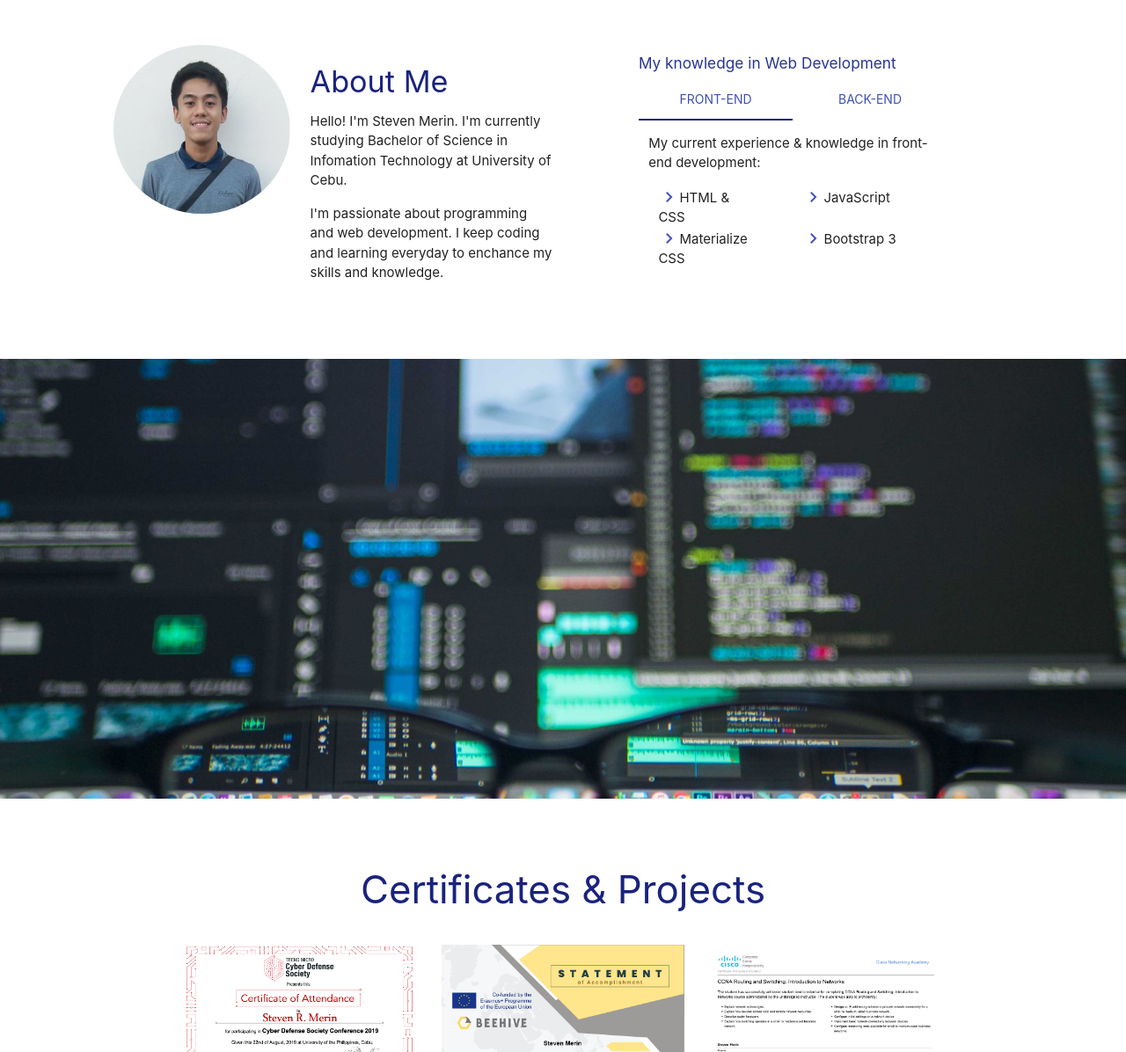
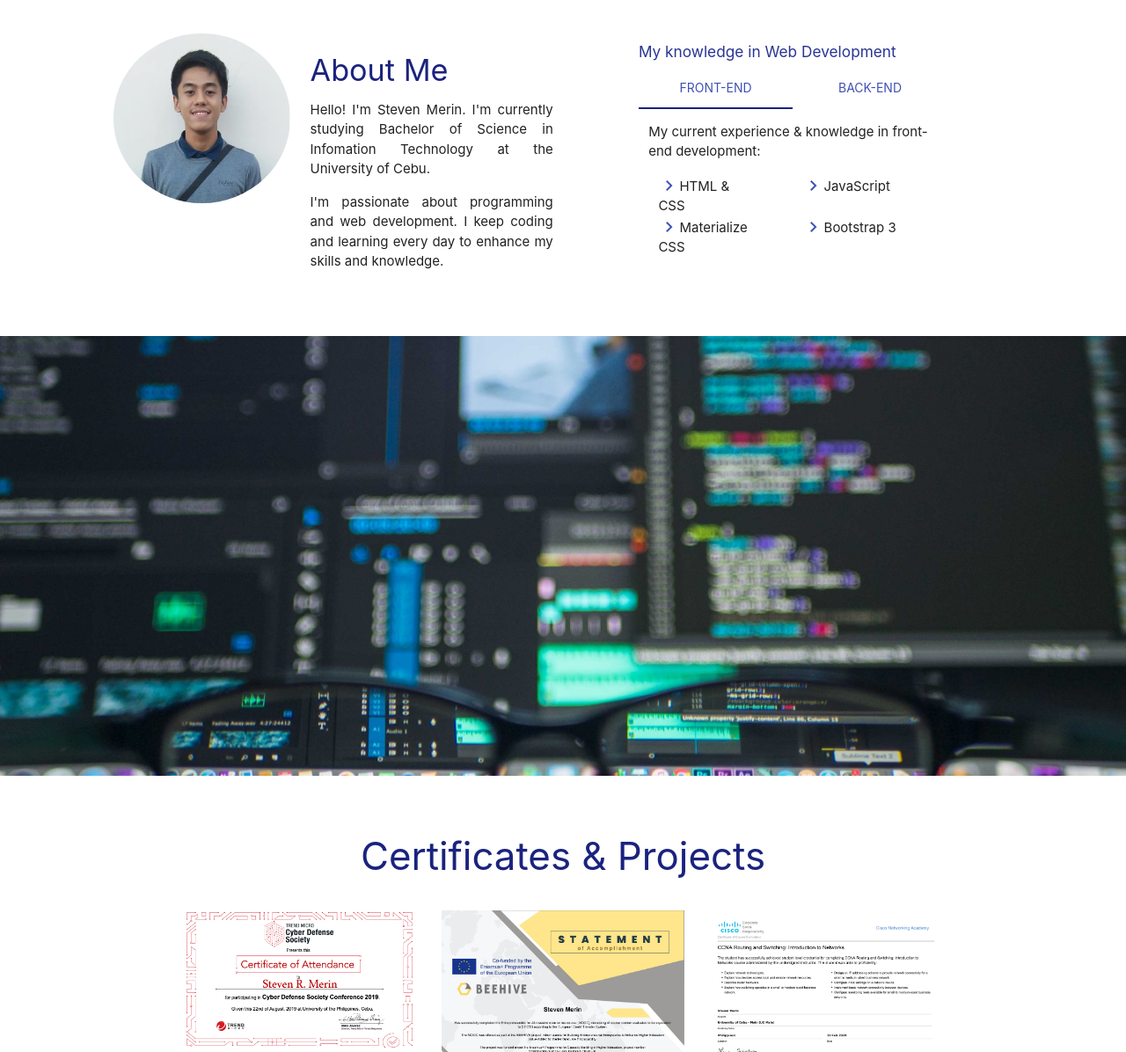
Before and after one commit to stevenm98/MyFirstPortfolio, a PHP site: page / in a window 1280 px wide. Shown: the part 950-2146 px from the top of the page at 88% size. Run offline with PHP 8.4, Linux system fonts and the light colour scheme; some libraries are stand-ins or nearby versions; grey boxes are pictures that could not be loaded.

Commit message:
revise grammar errors

```diff
--- a/index.html
+++ b/index.html
@@ -61,13 +61,13 @@
        <div class="col s12 l3 pull-l1">
          <img src="Images/profile.png" data-caption="Sorry blurry" class="responsive-img materialboxed circle">
        </div>
-       <div class="col s12 l4 pull-l1">
+       <div class="col s12 l4 pull-l1" style="text-align: justify;">
           <h4 class="indigo-text text-darken-4">About Me</h4>
           <p>Hello! I'm Steven Merin. I'm currently studying Bachelor of
-          Science in Infomation Technology at University of Cebu.
+          Science in Infomation Technology at the University of Cebu.
           </p>
           <p>I'm passionate about programming and web development.
-          I keep coding and learning everyday to enchance my skills and knowledge.</p>
+             I keep coding and learning every day to enhance my skills and knowledge.</p>
        </div>
        <div class="col s12 l5">
           <h6 class="indigo-text text-darken-3">My knowledge in Web Development</h6>
@@ -165,10 +165,9 @@
       <div class="col s12 l6 pull-l1">
         <h4 class="indigo-text text-darken-4">Contact me & Feedbacks</h4>
         <p>If you're interested in my experiences in my projects please do leave a message. You can also contact me through
-        my gmail: <b>merin.steven@gmail.com.</b>
+        my Gmail: <b>merin.steven@gmail.com.</b>
         </p>
-        <p>Please leave a message or any feedbacks on your experience of the website,
-        it will be helpful for me to improve my skills.</p>
+        <p>Please leave a message or feedback on your experience of the website. Thank you!</p>
       </div>
       <div class="col s12 l6 push-l1">
          <form method="POST" data-netlify="true">
@@ -227,7 +226,7 @@
        <div class="col s12 l6">
          <h5>More About Me</h5>
          <p>I lived in Cebu City, Philippines. I'm 22 years of age and a graduating student.  </p>
-          <p>I started studying Information Technology at the University of Cebu at 2016. </p>
+          <p>I started studying Information Technology at the University of Cebu in 2016. </p>
        </div>
        <div class="col s12 l4 offset-l2">
          <h5>Connect</h5>
@@ -244,13 +243,6 @@
       <div class="container center-align">&copy;2020 Copyright</div>
    </div>
   </footer>
-
-
-
-
-
-
-
 <!-- Jquery -->
 <script src="https://code.jquery.com/jquery-3.5.1.min.js"></script>
 <!-- Compiled and minified JavaScript -->
--- a/styles.css
+++ b/styles.css
@@ -6,8 +6,8 @@ header{
   position: relative;
 }
 .section{
-  padding-top: 4vw;
-  padding-bottom: 4vw;
+  padding-top: 3vw;
+  padding-bottom: 3vw;
 }
 .tabs .indicator{
 background-color: #1a237e;
```
